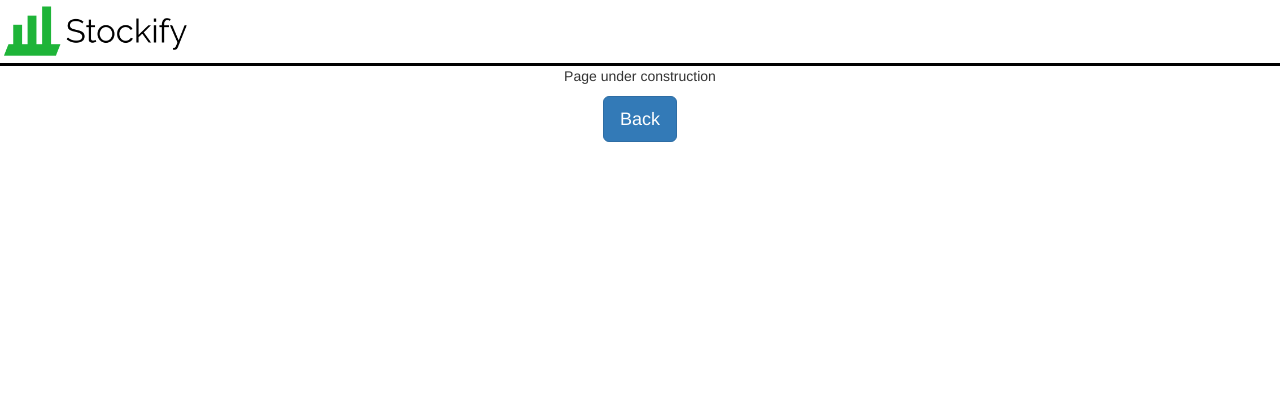
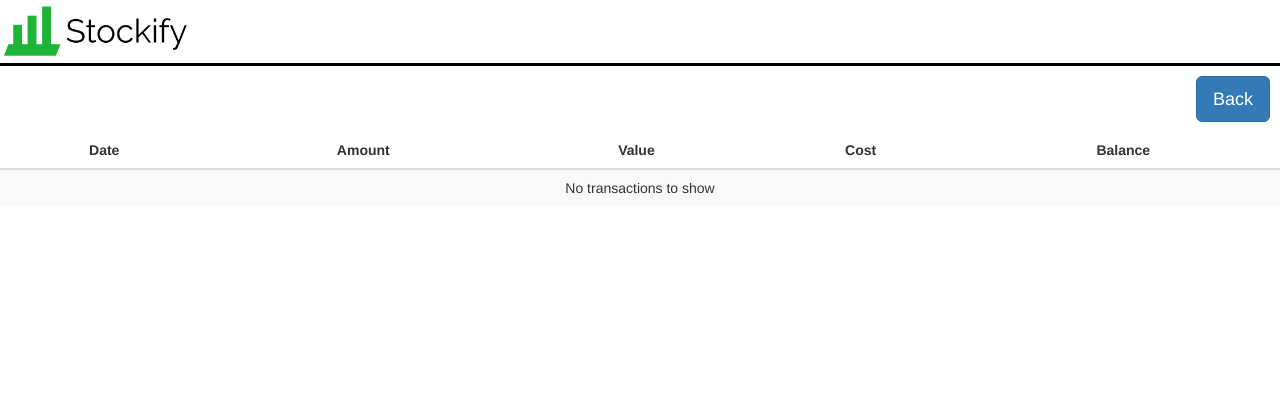
Before and after one commit to TomaszMichalski/python-course, a Django app: template Projekt3/Stockify/stocks/templates/stocks/history.html in a window 1280 px wide. Shown: the top 420 px of the page. Run offline with Django 3.2, Linux system fonts and the light colour scheme; the template is opened without the code that fills it, so the values that code supplies are empty; some libraries are stand-ins or nearby versions.

Commit message:
main/. views supported

```diff
--- a/Projekt3/Stockify/stocks/templates/base.html
+++ b/Projekt3/Stockify/stocks/templates/base.html
@@ -27,7 +27,7 @@
             </a>
 
             {% if user.is_authenticated %}
-                <a href={% url 'logout' %} style="float: right; margin: 5px" class="btn btn-primary btn-lg" role="button">Log out</a>
+                <a href={% url 'logout' %} style="float: right; margin: 5px;" class="btn btn-primary btn-lg" role="button">Log out</a>
             {% endif %}
         </div>
 
--- a/Projekt3/Stockify/stocks/templates/stocks/history.html
+++ b/Projekt3/Stockify/stocks/templates/stocks/history.html
@@ -2,6 +2,54 @@
 
 {% block content %}
 
-{% include "other/under_construction.html" %}
+<style>
+    .backbtn {
+        float: right;
+        margin: 5px;
+    }
+    th {
+        text-align: center;
+    }
+    td {
+        text-align: center;
+    }
+</style>
+
+<div class="backbtn">
+    <a href={% url 'main' %} class="btn btn-primary btn-lg backbtn" role="button">Back</a>
+</div>
+
+<center>
+    <table class="table table-striped">
+        <thead>
+            <tr>
+                <th>Date</th>
+                <th>Amount</th>
+                <th>Value</th>
+                <th>Cost</th>
+                <th>Balance</th>
+            </tr>
+        </thead>
+        <tbody>
+        {% for transaction in transactions %}
+            <tr>
+                <td>{{ transaction.date }}</td>
+                <td>{{ transaction.amount }}</td>
+                <td>{{ transaction.value }}</td>
+                {% if transaction.sell %}
+                    <td><font color="green">+{{ transaction.cost }}</font></td>
+                {% else %}
+                    <td><font color="red">-{{ transaction.cost }}</font></td>
+                {% endif %}
+                <td>{{ transaction.balance }}</td>
+            </tr>
+        {% empty %}
+            <tr>
+                <td colspan="5" align="center">No transactions to show</td>
+            </tr>
+        {% endfor %}
+        </tbody>
+    </table>
+</center>
 
 {% endblock %}
--- a/Projekt3/Stockify/stocks/templates/stocks/main.html
+++ b/Projekt3/Stockify/stocks/templates/stocks/main.html
@@ -9,6 +9,7 @@
 </style>
 
 <h4>Hello, {{ user.first_name }}!</h4>
+<h5>Wallet: {{ dollars }}.{{ cents }}$</h5>
 
 <center>
     <div class="group">
--- a/Projekt3/Stockify/stocks/urls.py
+++ b/Projekt3/Stockify/stocks/urls.py
@@ -11,6 +11,6 @@ urlpatterns = [
     re_path(r'^main[/]?$', views.main, name='main'),
     path('main/browse/', views.browse, name='browse'),
     path('main/manage/', views.manage, name='manage'),
-    path('main/history/', views.manage, name='history'),
+    path('main/history/', views.history, name='history'),
     re_path(r'', views.page_not_found, name='error')
 ]
```
Also changed, not shown: Projekt3/Stockify/stocks/templates/stocks/browse.html (+37 -1 lines), Projekt3/Stockify/stocks/templates/stocks/manage.html (+39 -1 lines), Projekt3/Stockify/stocks/views.py (+18 -4 lines), Projekt3/Stockify/db.sqlite3, Projekt3/Stockify/stocks/migrations/0003_auto_20180604_1433.py (added).
